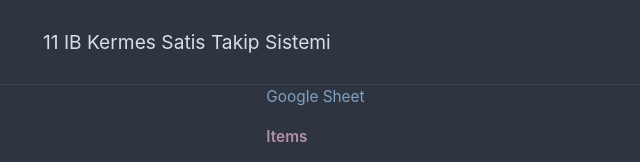
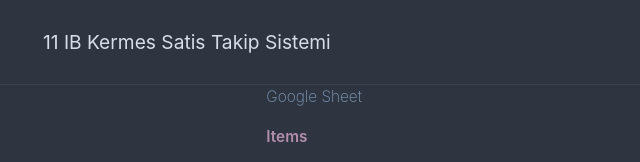
Before and after one commit to mkutay/kermis-logger, a website: page index.html in a window 1280 px wide. Shown: the top 162 px of the page, 208-848 px from the left. Drawn offline with Linux system fonts and the light colour scheme; a web font is replaced by a local one.

Commit message:
Update index.html

```diff
--- a/index.html
+++ b/index.html
@@ -15,7 +15,7 @@
       <a href="/" class="title">11 IB Kermes Satis Takip Sistemi</a>
     </header>
     <div style="margin: 0 auto;">
-      <a href="https://docs.google.com/spreadsheets/d/1mW9xuWIBDuyZQHiYTfuMi6nvPHpZpJANE4p61JfIk5Q/edit?usp=sharing style:"font-weight:200">Google Sheet</a>
+      <a href="https://docs.google.com/spreadsheets/d/1mW9xuWIBDuyZQHiYTfuMi6nvPHpZpJANE4p61JfIk5Q/edit?usp=sharing" style="font-weight:200">Google Sheet</a>
       <p>Items</p>
       <div>
         <input type=button class="item-button" value="-" name="sold-item" id="kitap ayraci" onclick="buttonDec('kitap ayraci')"/>
```
